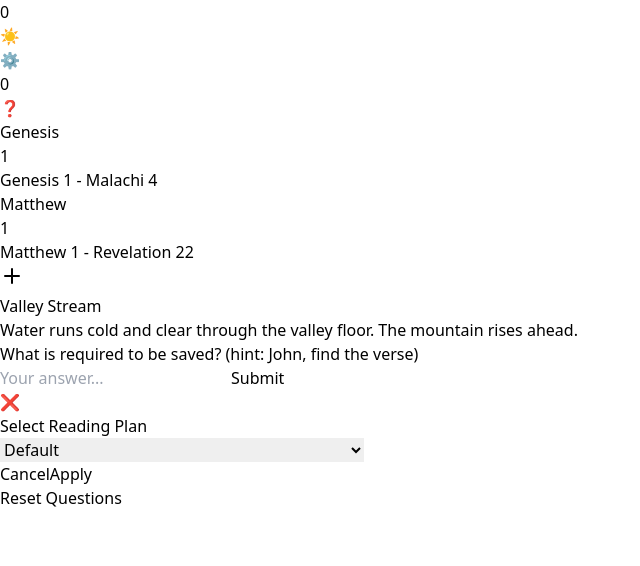
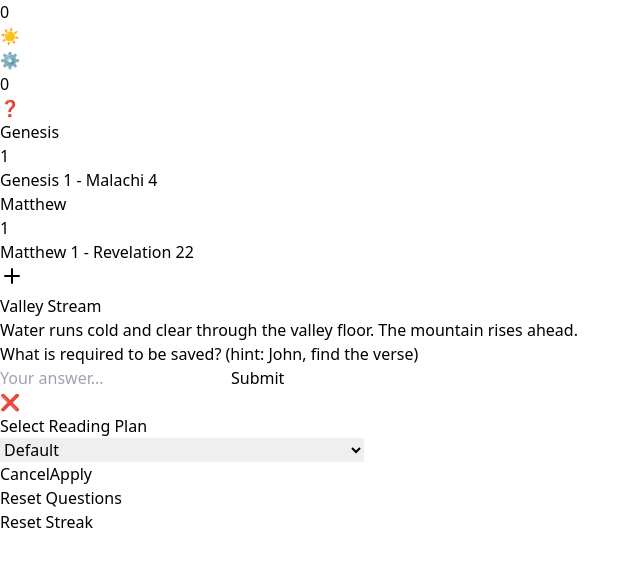
Before and after one commit to Log0ns/ScripturePlan, a React (Vite) app: page / in a window 1280 px wide. Both pictures are taken after a click on the button "⚙️". Shown: the top 566 px of the page, without its empty margins (0-640 px from the left). Built offline with nearby package versions, Linux system fonts and the light colour scheme.

Commit message:
Update ScripturePlan.tsx

```diff
--- a/src/ScripturePlan.tsx
+++ b/src/ScripturePlan.tsx
@@ -708,6 +708,21 @@ export default function ScriptureReader() {
                   Reset Questions
                 </button>
             </div>
+            <div className="flex justify-end mt-4 space-x-2">
+              {/* Reset Sun Counter Button */}
+              <button
+                onClick={() => {
+                  if (confirm('Reset the day counter? This cannot be undone.')) {
+                    setDaysCompleted(0);
+                    localStorage.setItem('daysCompleted', '0');
+                    alert('Streak has been reset.');
+                  }
+                }}
+                className="bg-yellow-500 text-white px-4 py-2 rounded-lg shadow hover:bg-yellow-600 mt-4"
+              >
+                Reset Streak
+              </button>
+            </div>
           </div>
         </div>
       )}
```
